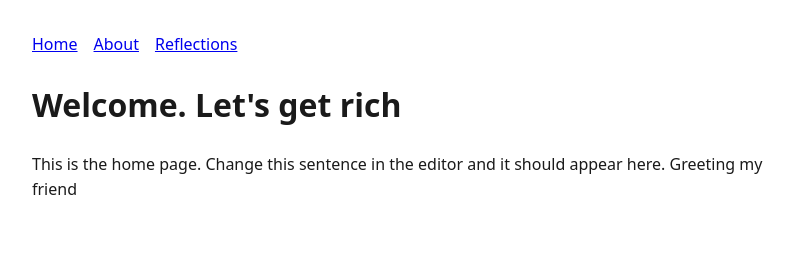
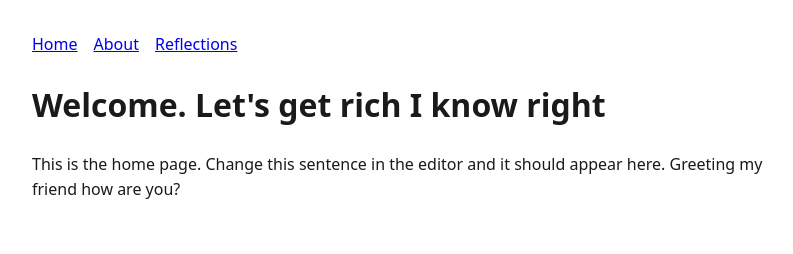
Before and after one commit to JRixon-WORK/edit-test, an Eleventy site: page src/index.md in a window 1280 px wide. Shown: the whole page, without its empty margins (240-1033 px from the left). Built offline with nearby package versions, Linux system fonts and the light colour scheme; Eleventy itself is replaced by a stand-in of ours; files that its build step writes are made by us from their sources.

Commit message:
Update Pages “home” - Tristan Drillar <tristandrlz13@gmail.com> via DecapBridge

```diff
--- a/src/index.md
+++ b/src/index.md
@@ -1,6 +1,6 @@
 ---
-title: Welcome. Let's get rich
+title: Welcome. Let's get rich I know right
 description: Test home page. I know right
 layout: base.njk
 ---
-This is the home page. Change this sentence in the editor and it should appear here. Greeting my friend
+This is the home page. Change this sentence in the editor and it should appear here. Greeting my friend how are you?
```
